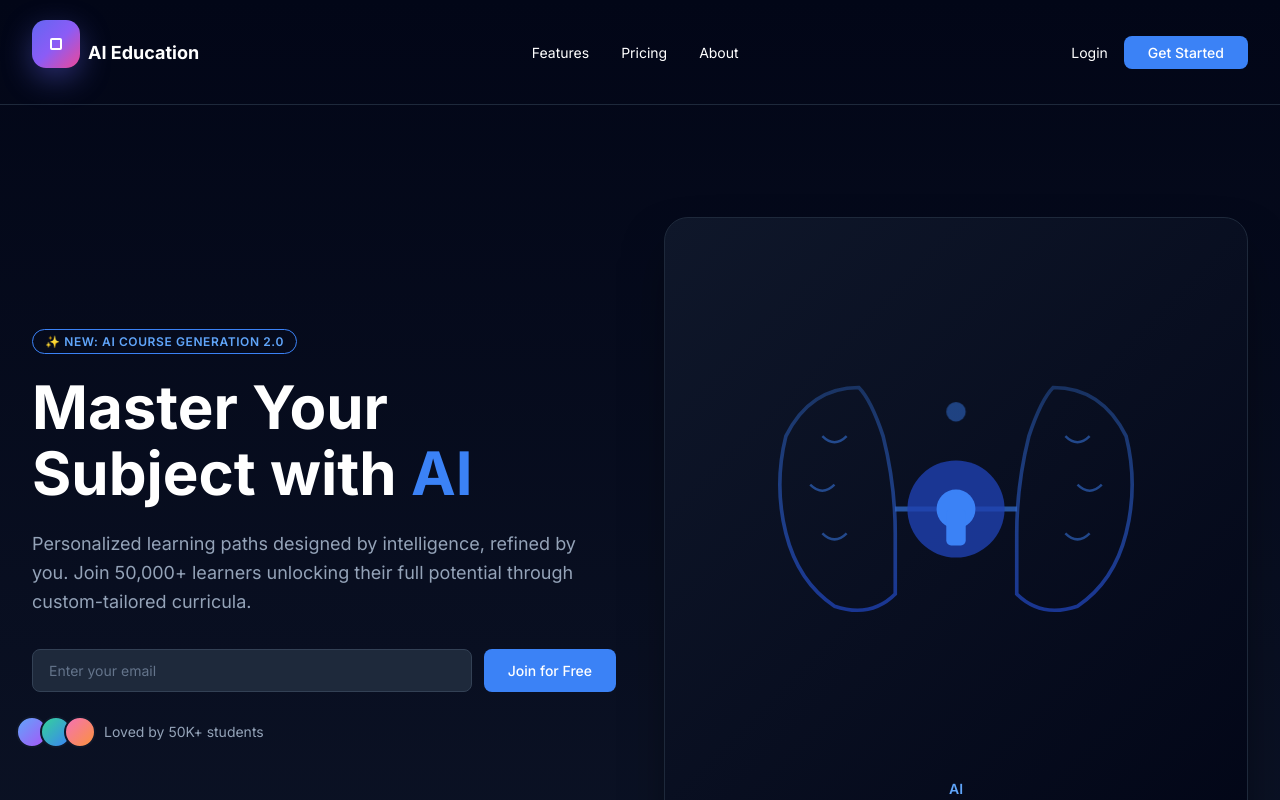
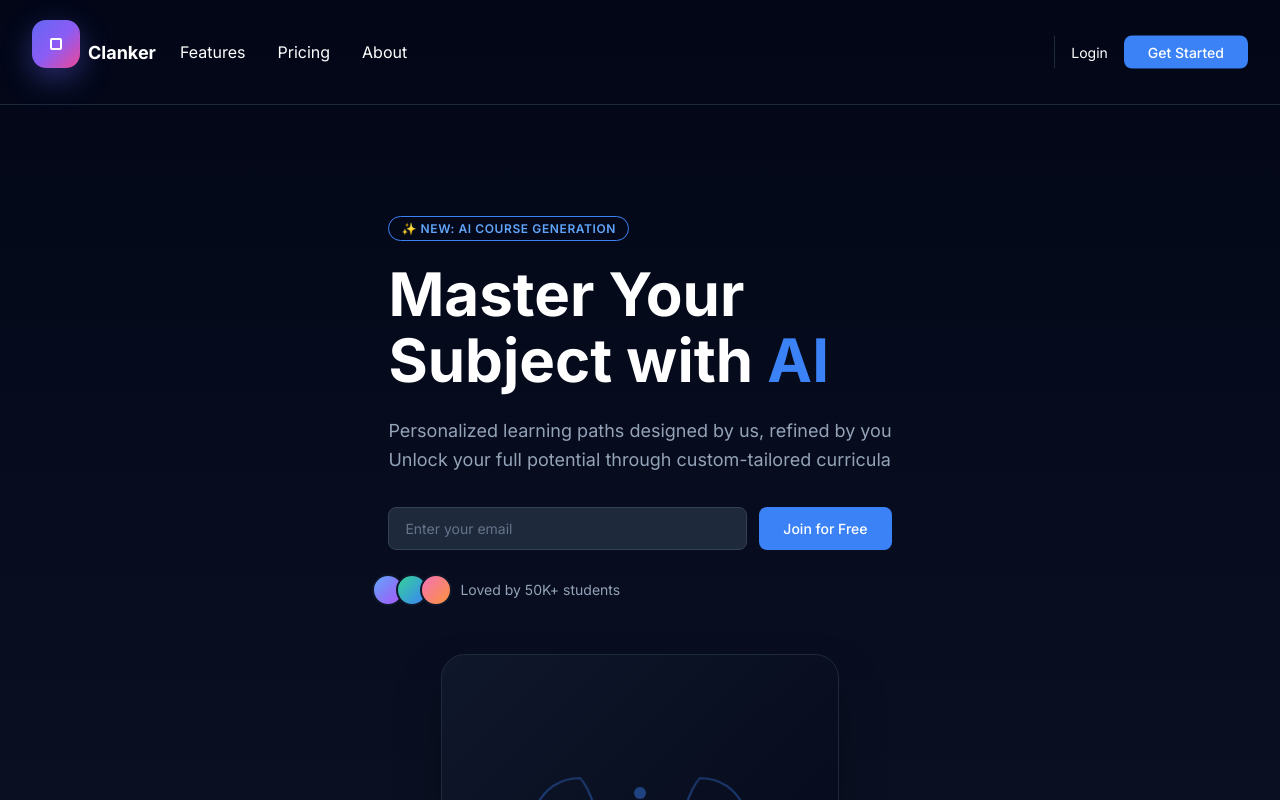
Before and after one commit to Clanker-gg/Website, a React (Vite) app in the folder frontend/: page / in a window 1280 px wide. Built offline with nearby package versions, Linux system fonts and the light colour scheme.

Commit message:
updated ui a bit

```diff
--- a/frontend/src/Home.css
+++ b/frontend/src/Home.css
@@ -16,15 +16,20 @@
 .header {
   display: flex;
   align-items: center;
-  justify-content: space-between;
   padding: 1.25rem 2rem;
   border-bottom: 1px solid #1e293b;
+  position: relative;
+  height: fit-content;
+  min-height: 60px;
 }
 
 .logo {
   display: flex;
   align-items: center;
   gap: 0.5rem;
+  position: relative;
+  z-index: 20;
+  flex-shrink: 0;
 }
 
 .logo-icon {
@@ -47,19 +52,28 @@
 .logo-text {
   font-size: 1.125rem;
   font-weight: bold;
+  margin-right: 1rem;
+  flex-shrink: 0;
 }
 
 .nav {
   display: flex;
   align-items: center;
   gap: 2rem;
+  position: absolute;
+  left: 180px;
+  top: 50%;
+  transform: translateY(-50%);
+  overflow: hidden;
+  z-index: 5;
 }
 
 .nav-link {
-  font-size: 0.875rem;
+  font-size: 1rem;
   color: white;
   text-decoration: none;
   transition: color 0.2s;
+  white-space: nowrap;
 }
 
 .nav-link:hover {
@@ -70,12 +84,26 @@
   display: flex;
   align-items: center;
   gap: 1rem;
+  padding-left: 1rem;
+  border-left: 1px solid #1e293b;
+  position: absolute;
+  right: 2rem;
+  top: 50%;
+  transform: translateY(-50%);
+  z-index: 10;
 }
 
 .btn-text {
   background: none;
   border: none;
   color: white;
+  font-size: 0.875rem;
+  cursor: pointer;
+  transition: color 0.2s;
+}
+
+.btn-text:hover {
+  color: #60a5fa;
   font-size: 0.875rem;
   cursor: pointer;
   transition: color 0.2s;
@@ -101,14 +129,14 @@
   background: #2563eb;
 }
 
-/* Hero Section */
-.hero {
+/* Main Section */
+.main {
   padding: 5rem 2rem;
   max-width: 1280px;
   margin: 0 auto;
 }
 
-.hero-content {
+.main-content {
   display: grid;
   grid-template-columns: 1fr 1fr;
   gap: 3rem;
@@ -131,7 +159,7 @@
   border-radius: 9999px;
 }
 
-.hero-title {
+.main-title {
   font-size: 3.75rem;
   font-weight: bold;
   margin-bottom: 1.5rem;
@@ -142,14 +170,14 @@
   color: #3b82f6;
 }
 
-.hero-description {
+.main-description {
   color: #94a3b8;
   font-size: 1.125rem;
   margin-bottom: 2rem;
   line-height: 1.6;
 }
 
-.hero-form {
+.main-form {
   display: flex;
   gap: 0.75rem;
   margin-bottom: 1.5rem;
--- a/frontend/src/Home.jsx
+++ b/frontend/src/Home.jsx
@@ -1,16 +1,16 @@
 import React from 'react';
 import './Home.css';
 
-export default function AIEducationLanding() {
+export default function AIEducationLanding({ onStart }) {
   return (
     <div className="ai-education">
-      {/* Header */}
+      {/* Site Header */}
       <header className="header">
         <div className="logo">
           <div className="logo-icon">
             <div className="logo-inner"></div>
           </div>
-          <span className="logo-text">AI Education</span>
+          <span className="logo-text">Clanker</span>
         </div>
 
         <nav className="nav">
@@ -21,29 +21,29 @@ export default function AIEducationLanding() {
 
         <div className="header-actions">
           <button className="btn-text">Login</button>
-          <button className="btn-primary">Get Started</button>
+          <button className="btn-primary" onClick={onStart}>Get Started</button>
         </div>
       </header>
 
-      {/* Hero Section */}
-      <section className="hero">
-        <div className="hero-content">
-          <div className="hero-text">
+      {/* Main Section */}
+      <section className="main">
+        <div className="main-content">
+          <div className="main-text">
             <div className="badge">
-              <span>✨ NEW: AI COURSE GENERATION 2.0</span>
+              <span>✨ NEW: AI COURSE GENERATION</span>
             </div>
 
-            <h1 className="hero-title">
+            <h1 className="main-title">
               Master Your<br />
               Subject with <span className="text-blue">AI</span>
             </h1>
 
-            <p className="hero-description">
-              Personalized learning paths designed by intelligence, refined by you.
-              Join 50,000+ learners unlocking their full potential through custom-tailored curricula.
+            <p className="main-description">
+              Personalized learning paths designed by us, refined by you <br/>
+              Unlock your full potential through custom-tailored curricula
             </p>
 
-            <div className="hero-form">
+            <div className="main-form">
               <input
                 type="email"
                 placeholder="Enter your email"
@@ -62,7 +62,7 @@ export default function AIEducationLanding() {
             </div>
           </div>
 
-          <div className="hero-visual">
+          <div className="main-visual">
             <div className="brain-card">
               <svg viewBox="0 0 200 200" className="brain-svg">
                 <defs>
```
